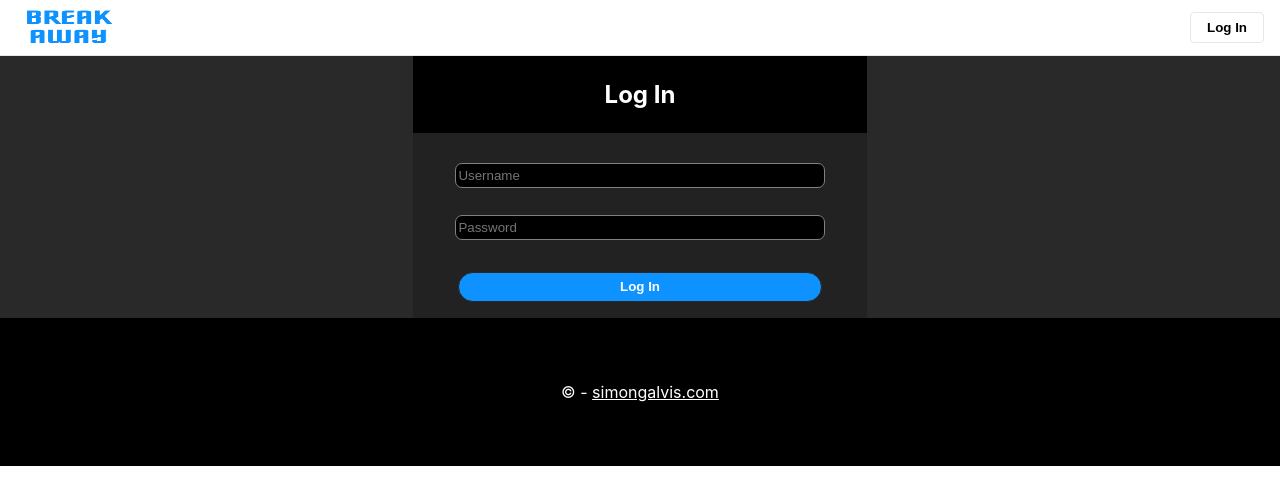
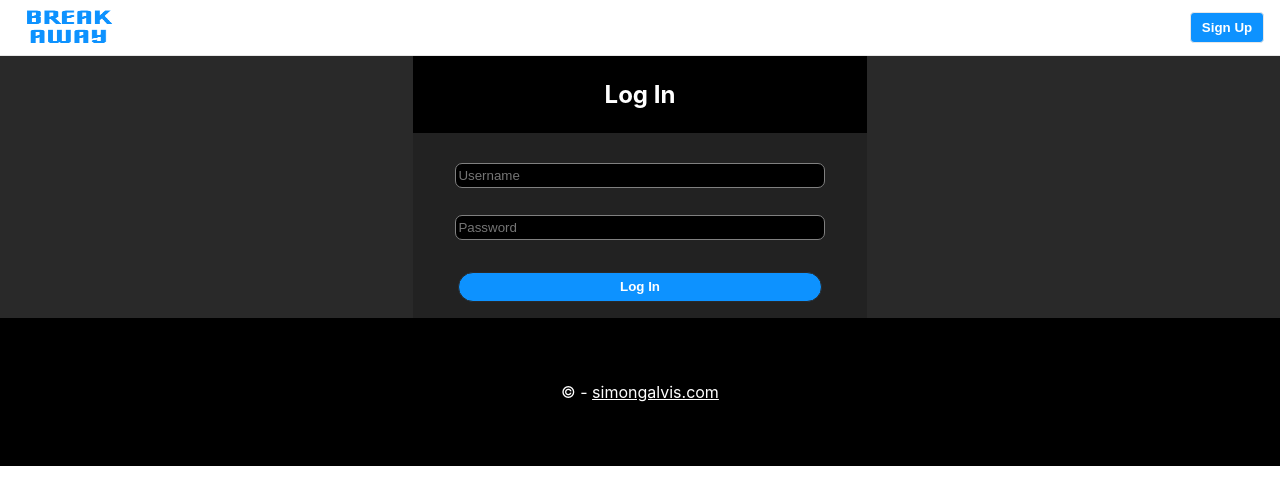
Before and after one commit to simongalvis/breakaway-client, a React (Create React App) app: page /login-page in a window 1280 px wide. Shown: the top 504 px of the page. Built offline with nearby package versions, Linux system fonts and the light colour scheme.

Commit message:
Create LoginNavbar and add it to LoginPage

```diff
--- /dev/null
+++ b/src/LoginNavBar/LoginNavBar.css
@@ -0,0 +1,39 @@
+
+h3{
+    float:left;
+
+}
+nav{
+
+}
+header{
+    display: flex;
+    flex-direction: row;
+    justify-content: space-between;
+    align-items: center;
+    height: 5%;
+    background-color:white;
+    padding: 0px 16px;
+    border-bottom: 1px solid rgb(231, 231, 231);
+    min-height: 55px;
+
+}
+img {
+    height:40px;
+    width: 105px
+}
+button{
+    height:30px;
+
+    border: 1px transparent solid;
+    border-color: rgb(231, 231, 231);
+    font-weight: 700;
+}
+#signup-button{
+    background-color:rgb(13, 146, 255);
+    color:white;
+    border-radius:4px;
+    padding: 1px 7px;
+    height:31px;
+    width:74px;
+}
--- a/src/NavBar/NavBar.js
+++ b/src/LoginNavBar/LoginNavBar.js
@@ -1,11 +1,11 @@
 import React from 'react';
 import { Link } from 'react-router-dom';
-import './NavBar.css';
-import car from '../images/breakaway-logo.png'
+import './LoginNavBar.css';
+import logo from '../images/breakaway-logo.png'
 
 
 
-class NavBar extends React.Component{
+class LoginNavBar extends React.Component{
 
 
 
@@ -13,10 +13,10 @@ class NavBar extends React.Component{
         return(
             <header>
                 <Link to='/'>
-                    <img src={car} alt='Orange breakaway logo' id='main-logo'/>
+                    <img src={logo} alt='Blue breakaway logo' id='main-logo'/>
                 </Link>
-                <Link to="/login-page">
-                    <button class='nav-button' id='login-button' value='login'>Log In</button>
+                <Link to="/signup-page">
+                    <button class='nav-button' id='signup-button' value='signup'>Sign Up</button>
                 </Link>
 
 
@@ -27,4 +27,4 @@ class NavBar extends React.Component{
 }
 
 
-export default NavBar;
+export default LoginNavBar;
--- a/src/LoginPage/LoginPage.js
+++ b/src/LoginPage/LoginPage.js
@@ -1,8 +1,8 @@
 import React from 'react';
 import { Link } from 'react-router-dom'
 import '../LoginPage/LoginPage.css';
-import NavBar from '../NavBar/NavBar.js';
-import Footer from '../Footer/Footer'
+import LoginNavBar from '../LoginNavBar/LoginNavBar.js';
+
 
 
 
@@ -10,7 +10,7 @@ class LoginPage extends React.Component{
     render(){
         return(
             <div className='LoginPage'>
-                <NavBar />
+                <LoginNavBar />
                 <div className='loginFormContainer'>
                 <h2 id='loginheading'>Log In</h2>
                 <form>
```
Also changed, not shown: 2 other files (tests, documents, lock files or other folders).
